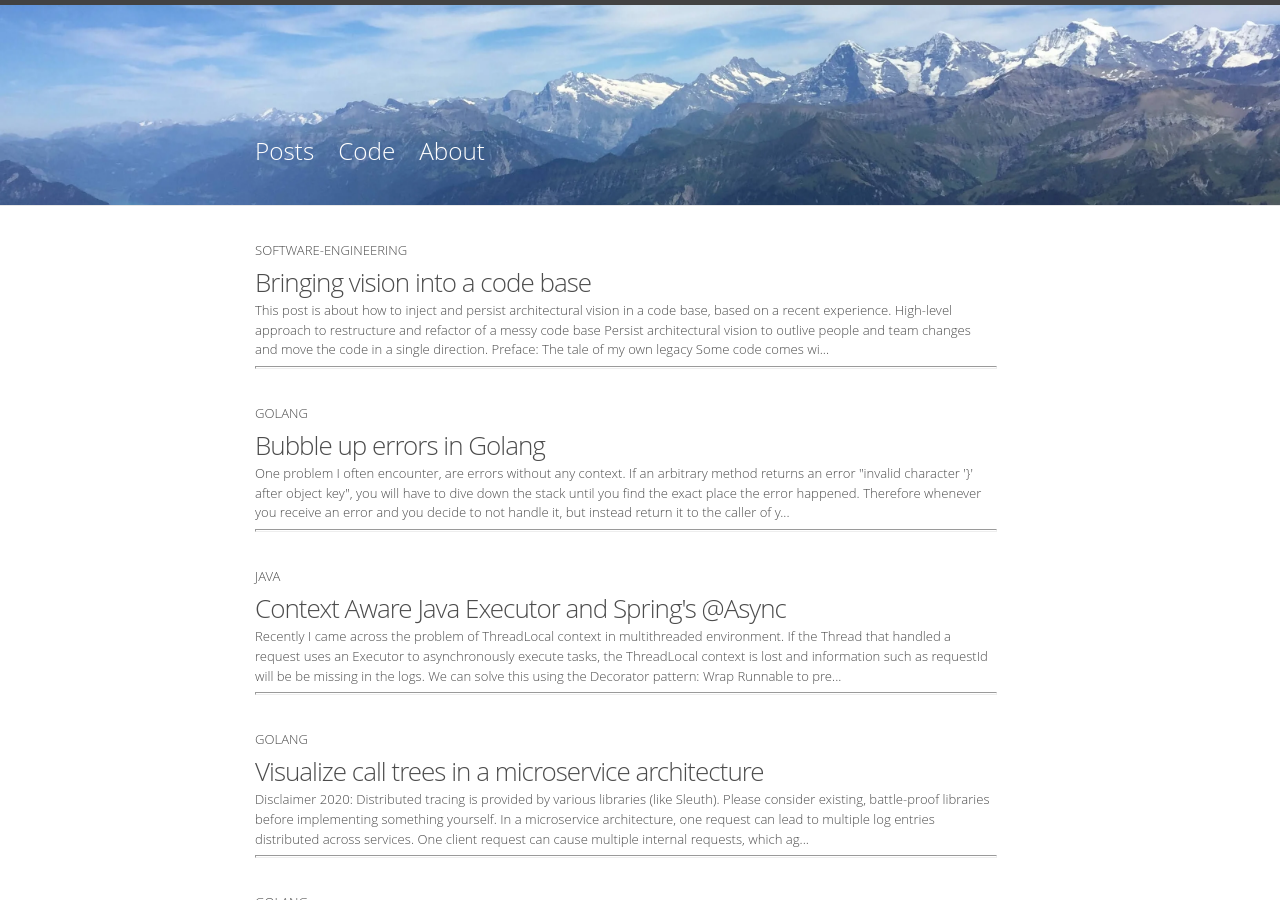
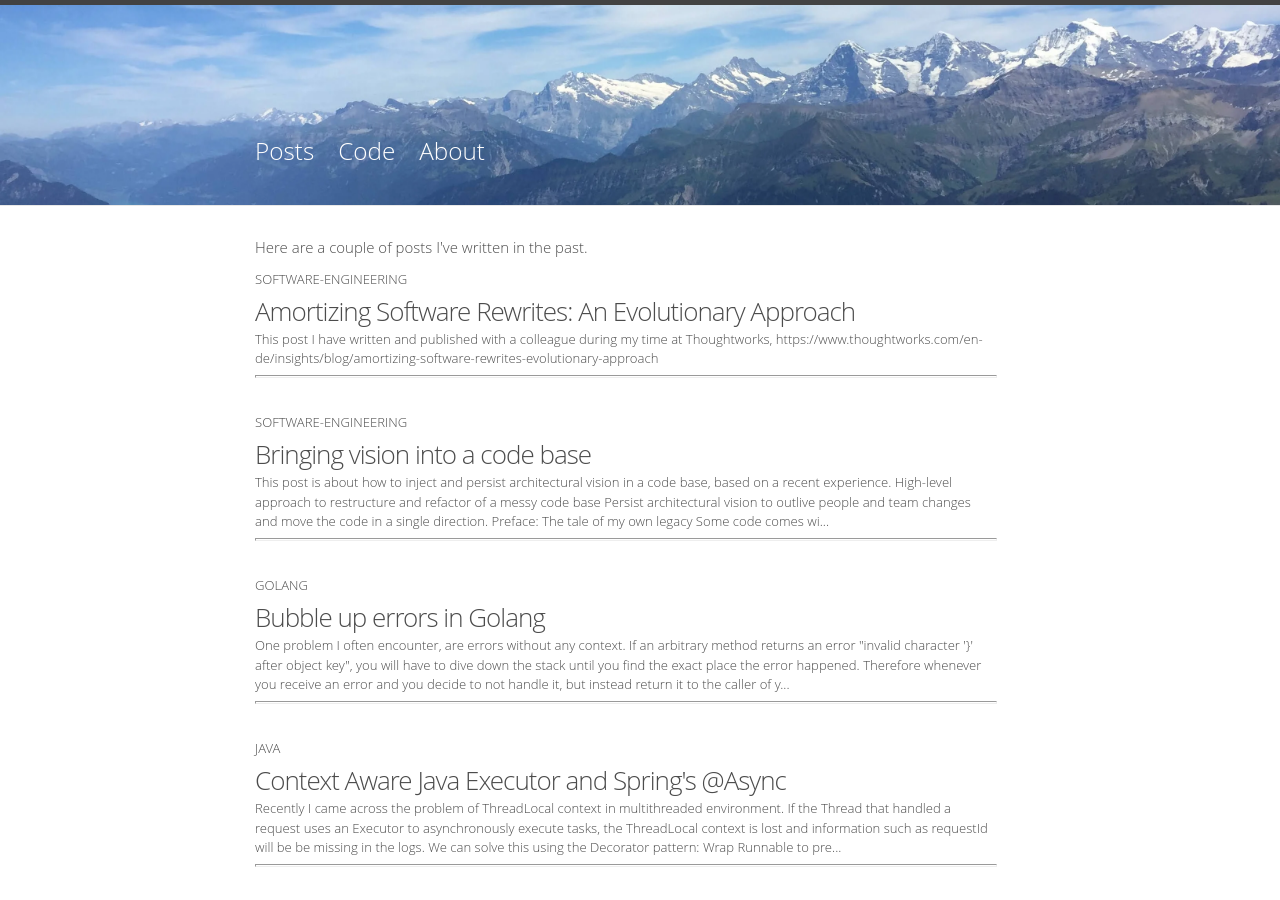
Before and after one commit to chrisport/chrisport.github.io, a Jekyll site: the page built from 1_posts.html, in a window 1280 px wide and 900 px high. Built offline with Jekyll 4.4.1, drawn with Linux system fonts in a browser that asks for light colours; nearby versions of some CDN libraries.

Commit message:
add TW blog post

```diff
--- a/1_posts.html
+++ b/1_posts.html
@@ -4,7 +4,11 @@ title: Posts
 permalink: /posts/
 weight : 2
 ---
+<p>
+    Here are a couple of posts I've written in the past.
+</p>
 <ul class="post-list">
+
     {% assign filtered_posts = site.posts | where:'status','released' %}
     {% for post in filtered_posts %}
     <li>
--- /dev/null
+++ b/_posts/2021-04-16-amortizing-software-rewrites.markdown
@@ -0,0 +1,11 @@
+---
+layout: post
+title:  "Amortizing Software Rewrites: An Evolutionary Approach"
+date:   2021-04-16
+categories: "software-engineering"
+author: Christoph Portmann & Ashish Tyagi
+status: "released"
+---
+
+This post I have written and published with a colleague during my time at Thoughtworks,
+[https://www.thoughtworks.com/en-de/insights/blog/amortizing-software-rewrites-evolutionary-approach](https://www.thoughtworks.com/en-de/insights/blog/amortizing-software-rewrites-evolutionary-approach)
```
